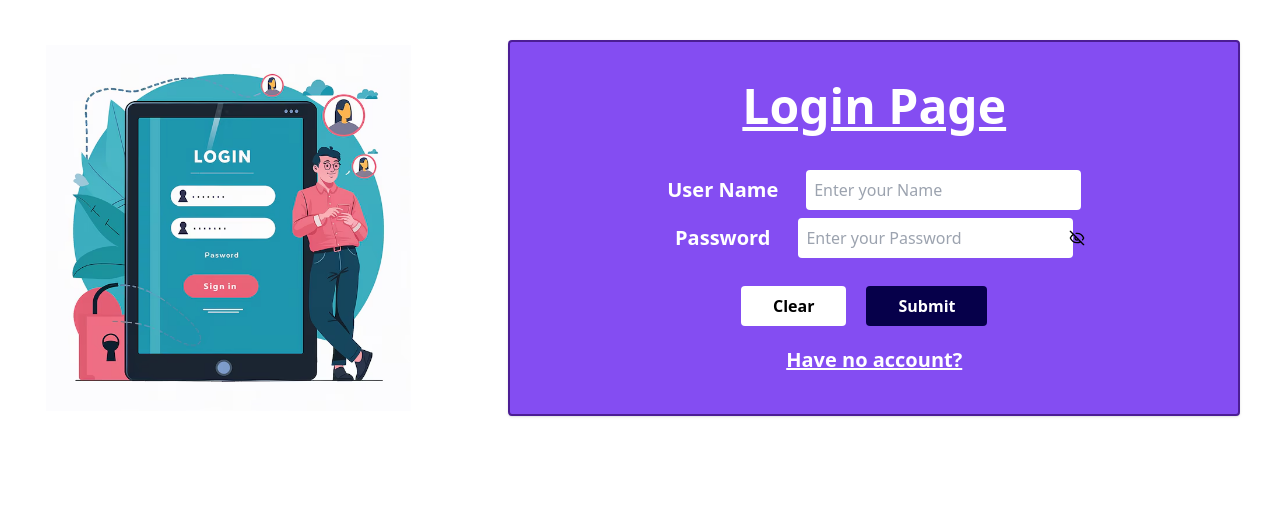
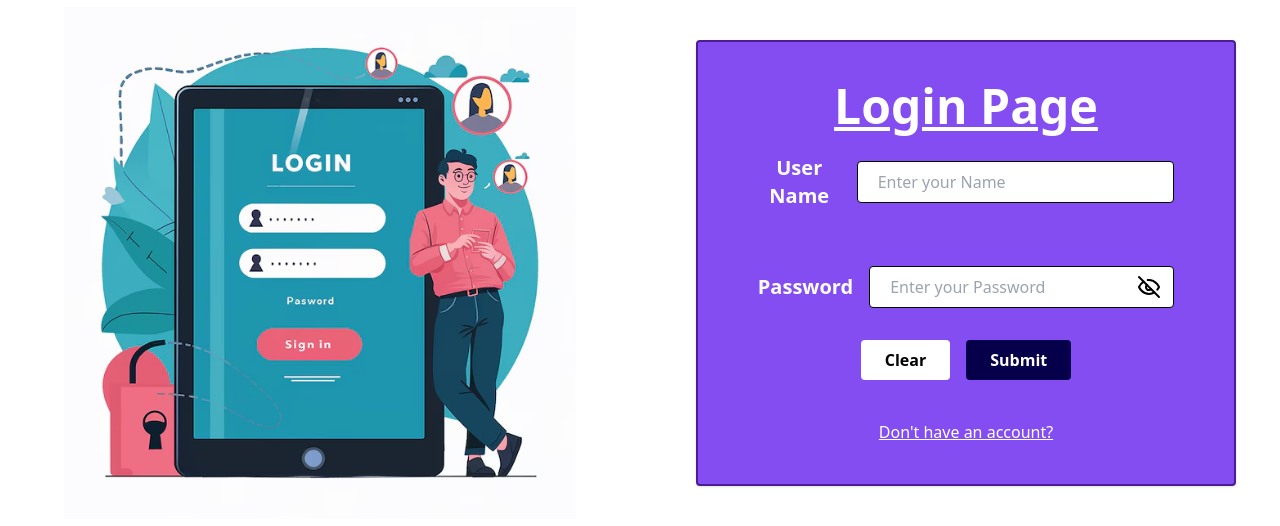
Before and after one commit to avijitdas126/CodingHub, a React (Vite) app in the folder frontend/: page /login in a window 1280 px wide. Shown: the top 526 px of the page. Built offline with nearby package versions, Linux system fonts and the light colour scheme.

Commit message:
Fixing some bug

```diff
--- a/frontend/src/pages/utility/Formjs.jsx
+++ b/frontend/src/pages/utility/Formjs.jsx
@@ -85,14 +85,14 @@ function Formjs(props) {
 
   return (
     <>
-      <div className="my-10 md:mx-10 bg-electric_indigo-600 text-white py-10 rounded mx-auto w-[80%] border-violet-900 border-solid border-2 shadow hover:shadow-lg">
-        <h1 className="text-center text-5xl font-bold underline pb-10">
+     <div className="my-10 px-5 md:px-10 bg-electric_indigo-600 text-white py-10 rounded mx-auto max-w-4xl border-violet-900 border-solid border-2 shadow hover:shadow-lg">
+  <h1 className="text-center text-3xl md:text-5xl font-bold underline pb-6">
     {title}
   </h1>
 
   <form onSubmit={handleSubmit}>
-          {component.map((elem, index) => {
-            return (
+    <div className="grid gap-6 sm:gap-10 md:gap-12">
+      {component.map((elem, index) => (
         <Component
           type={elem.type}
           key={index}
@@ -104,53 +104,48 @@ function Formjs(props) {
           required={elem.required}
           display={elem.display}
         />
-            );
-          })}
+      ))}
+    </div>
 
-          <div className="flex gap-5 justify-center py-5">
+    <div className="flex gap-4 justify-center py-6">
       <button
         type="reset"
-              className="bg-white px-8 py-2 font-bold hover:shadow-2xl text-black rounded"
+        className="bg-white px-6 py-2 font-bold hover:shadow-2xl text-black rounded"
       >
         Clear
       </button>
       <button
         type="submit"
-              className="bg- px-8 py-2 font-bold hover:shadow-2xl rounded bg-medium_slate_blue-100"
+        className="bg-medium_slate_blue-100 px-6 py-2 font-bold hover:shadow-2xl text-white rounded"
       >
         Submit
       </button>
+    </div>
+    <ToastContainer />
+  </form>
 
-            <ToastContainer />
-          </div>
-        </form>
   {type.includes("signup") && (
-          <>
-            <center>
-              <Link
-                to="/login"
-                className="text-center mx-auto text-xl font-bold underline "
-              >
-                Already have a account?
+    <p className="text-center mt-4">
+      <Link to="/login" className="text-white underline">
+        Already have an account?
       </Link>
-            </center>
-          </>
+    </p>
   )}
   {type.includes("login") && (
-          <>
-            <center>
-              <Link
-                to="/signup"
-                className="text-center mx-auto text-xl font-bold underline "
-              >
-                Have no account?
+    <p className="text-center mt-4">
+      <Link to="/signup" className="text-white underline">
+        Don't have an account?
       </Link>
-            </center>
-          </>
+    </p>
   )}
-        {load?<>
-       <center> <Loader className='animate-spin'/></center></>:<></>}
+
+  {load && (
+    <div className="flex justify-center mt-6">
+      <Loader className="animate-spin text-white" />
     </div>
+  )}
+</div>
+
     </>
   );
 }
@@ -185,18 +180,22 @@ function Component(props) {
   };
   return (
     <>
-      <div className={`grid px-5 gap-2 ${!display && "hidden"} mb-2 overflow-hidden`}>
-        <div className="text-center  flex gap-5 justify-center items-center ">
-          <label htmlFor={label} className="mr-2 text-center font-bold text-xl">
-            {" "}
+      <div
+  className={`grid px-5 gap-2 ${!display && "hidden"} mb-2 overflow-hidden`}
+>
+  <div className="flex flex-col lg:flex-row gap-4 items-center">
+    <label
+      htmlFor={label}
+      className="text-center font-bold text-lg md:text-xl w-full lg:w-auto"
+    >
       {label}
     </label>
-          <div className="flex gap-5 border-solid border-black border-1 rounded w-[80%] lg:w-[40%] justify-between bg-white">
+    <div className="flex items-center gap-2 border border-black rounded w-full bg-white px-3">
       <input
         type={typ}
         maxLength={maxlength}
         placeholder={placeholder}
-              className="p-2   text-black bg-transparent outline-none"
+        className="w-full p-2 text-black bg-transparent outline-none"
         onChange={handleChange}
         name={name}
         required={required}
@@ -204,28 +203,19 @@ function Component(props) {
         value={value}
         autoFocus={autoFocus}
       />
-
       {type.includes("password") && (
-              <>
-                <div className="pt-2">
-                  {isClick && (
-                    <Eye
-                      onClick={hand}
-                      className="cursor-pointer text-black p-1"
-                    />
-                  )}
-                  {!isClick && (
-                    <EyeOff
-                      onClick={hand}
-                      className="cursor-pointer text-black p-1"
-                    />
+        <div>
+          {isClick ? (
+            <Eye onClick={hand} className="cursor-pointer text-black" />
+          ) : (
+            <EyeOff onClick={hand} className="cursor-pointer text-black" />
           )}
         </div>
-              </>
       )}
     </div>
   </div>
 </div>
+
     </>
   );
 }
```
Lines whose indentation alone changed are shown as unchanged.
